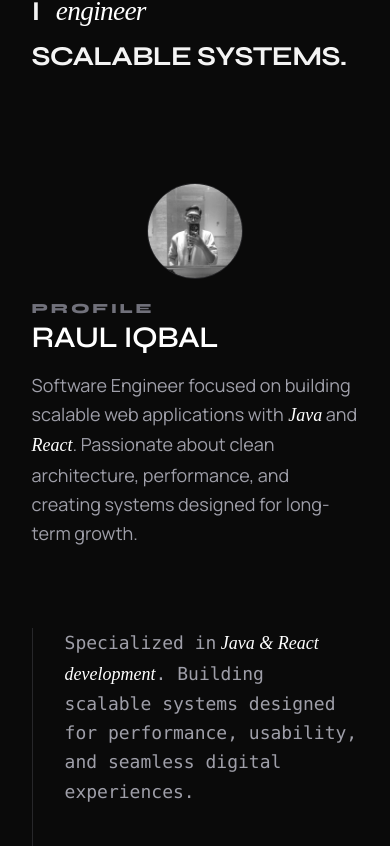
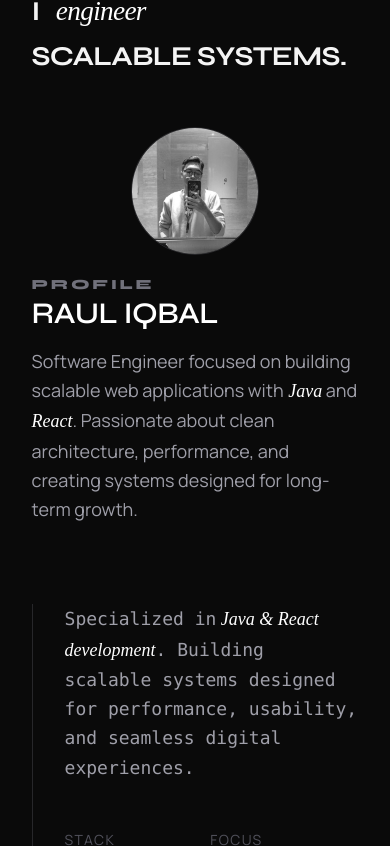
Before and after one commit to Rauliqbal/NeoPortfolio, a React (Vite) app: page / in a window 390 px wide. Shown: the part 1078-1924 px from the top of the page. Built offline with nearby package versions, Linux system fonts and the light colour scheme; a web font is replaced by a local one.

Commit message:
style: fixing about section

```diff
--- a/package.json
+++ b/package.json
@@ -14,6 +14,7 @@
     "gsap": "^3.15.0",
     "lenis": "^1.3.23",
     "lucide-react": "^1.14.0",
+    "neo-portfolio": ".",
     "react": "^19.2.5",
     "react-dom": "^19.2.5",
     "react-helmet-async": "^3.0.0",
--- a/src/components/Intro.tsx
+++ b/src/components/Intro.tsx
@@ -132,12 +132,12 @@ export default function Intro() {
         </div>
 
         {/* Bottom Section */}
-        <div className="mt-28 grid grid-cols-1 lg:grid-cols-2 gap-20 items-start">
+        <div className="mt-14 md:mt-28 grid grid-cols-1 lg:grid-cols-2 gap-20 items-start">
 
           {/* Profile */}
           <div className="profile-card flex flex-col md:flex-row items-start gap-6">
 
-            <div className="profile-image mx-auto w-24 h-24 md:w-32 md:h-32 rounded-full overflow-hidden border border-zinc-800 shrink-0">
+            <div className="profile-image mx-auto w-32 h-32 rounded-full overflow-hidden border border-zinc-800 shrink-0">
               <img
                 src="./avatar.jpeg"
                 alt="Raul Iqbal"
--- a/src/components/Work.tsx
+++ b/src/components/Work.tsx
@@ -19,7 +19,7 @@ const ProjectCard: React.FC<{ project: Project }> = ({ project }) => {
       </div>
       <div className="flex justify-between items-end border-b border-white/20 pb-4">
         <div>
-          <h3 className="text-4xl md:text-5xl font-heading mb-1">{project.title}</h3>
+          <h3 className="text-2xl md:text-4xl lg:text-5xl font-heading mb-1">{project.title}</h3>
           <span className="text-sm font-mono text-gray-400">{project.cat}</span>
         </div>
         <span className="text-sm font-mono">{project.year}</span>
```
Also changed, not shown: 1 other file (tests, documents, lock files or other folders).
